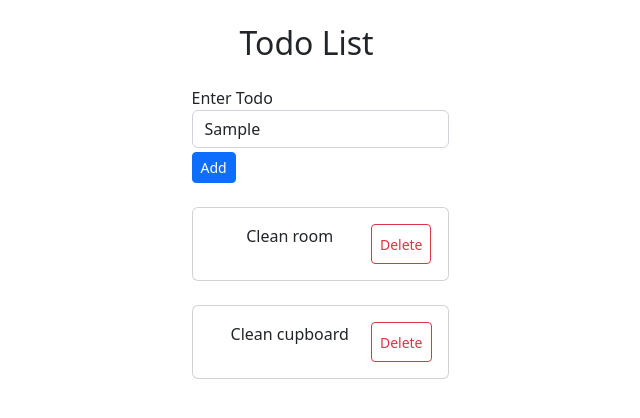
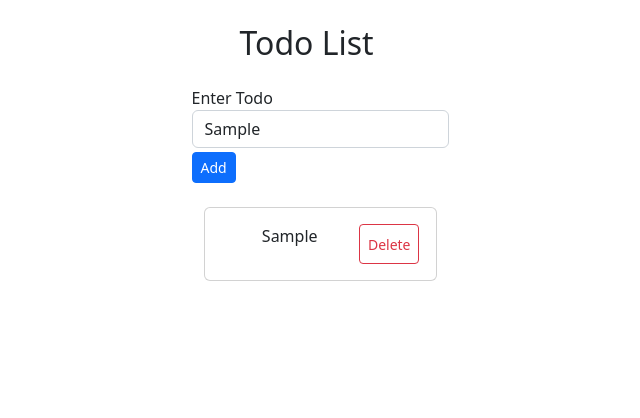
Before and after one commit to gagandeepkaur15/mern-todo-app, a React (Create React App) app: page / in a window 1280 px wide. Both pictures are taken after typing "Sample" into the empty fields and a click on the button "Add". Shown: the top 418 px of the page, without its empty margins (320-960 px from the left). Built offline with nearby package versions, Linux system fonts and the light colour scheme.

Commit message:
Made add and delete functional

```diff
--- a/src/components/Home.js
+++ b/src/components/Home.js
@@ -1,7 +1,29 @@
-import React from 'react';
-import Notes from './Notes';
+import React,{useState} from 'react';
 
 function Home() {
+
+  var [inputTodo, setInputTodo] = useState('');
+  const [todoList, setTodoList] = useState([]);
+
+  const handleAddItem = (e)=>{
+      if(!inputTodo){
+
+      }
+      else{
+        // setTodoList(inputTodo) -> does not add in array but saves the string
+        setTodoList([...todoList, inputTodo]);
+        // ... are used to save the previous state ie data already in the array
+        setInputTodo=('');
+      }
+  }
+
+  const handleDelete = (i)=>{
+    const newTodoList = todoList.filter((el, index)=>{
+      return index !== i;
+    });
+    setTodoList(newTodoList);
+  }
+
   return (
     <div className='d-flex flex-column flex-wrap align-content-center'>
       <div className='form'>
@@ -10,13 +32,28 @@ function Home() {
             <h2>Todo List</h2>
           </div>
           <div className="textField mt-4 mb-1 col-md-">
-            <label for="inputsm">Enter Todo</label>
-            <input type="text" class='form-control input-sm' />
+            <label htmlFor="inputsm">Enter Todo</label>
+            <input type="text" className='form-control input-sm' value={inputTodo} onChange={(e)=>setInputTodo(e.target.value)}/>
           </div>
-          <button type="button" class="btn btn-primary btn-sm">Add</button>
+          <button type="button" className="btn btn-primary btn-sm" onClick={handleAddItem}>Add</button>
         </form>
       </div>
-      <Notes />
+      <div className='todoList'>
+            {todoList.map((t,index) => {
+                return (
+                    <div className='container-sm'>
+                    <div className='card my-4'>
+                        <div className="card-body">
+                            <div className="d-flex">
+                                <p className="title mx-auto" key={index}>{t}</p>
+                                <button type="button" className="btn btn-outline-danger btn-sm" onClick={()=>handleDelete(index)}>Delete</button>
+                            </div>
+                        </div>
+                    </div>
+                    </div>
+                )
+            })}
+        </div>
     </div>
   )
 }
--- a/src/components/Notes.js
+++ /dev/null
@@ -1,34 +0,0 @@
-import React, { useState } from 'react'
-
-export default function Notes() {
-
-    const todoList = [
-        {
-            "todo": "Clean room"
-        },
-        {
-            "todo": "Clean cupboard"
-        }
-    ]
-
-    const [todos, setTodo] = useState(todoList);
-
-    return (
-        <div className='todoList'>
-            {todos.map(t => {
-                return (
-                    <div className='row-md-'>
-                    <div class='card my-4'>
-                        <div class="card-body my-auto">
-                            <div className="d-flex">
-                                <p className="title mx-auto">{t.todo}</p>
-                                <button type="button" class="btn btn-outline-danger btn-sm">Delete</button>
-                            </div>
-                        </div>
-                    </div>
-                    </div>
-                )
-            })}
-        </div>
-    )
-}
```
